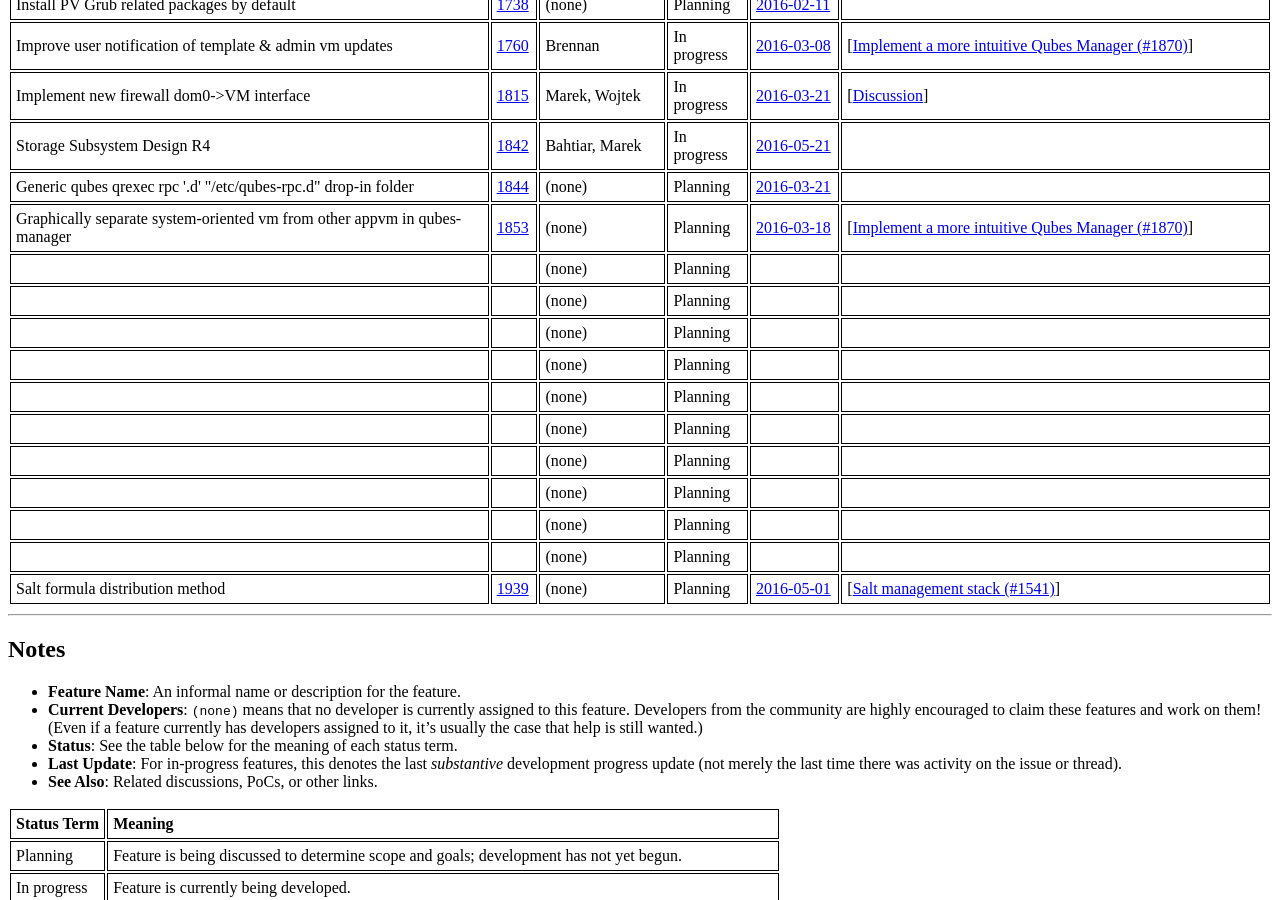
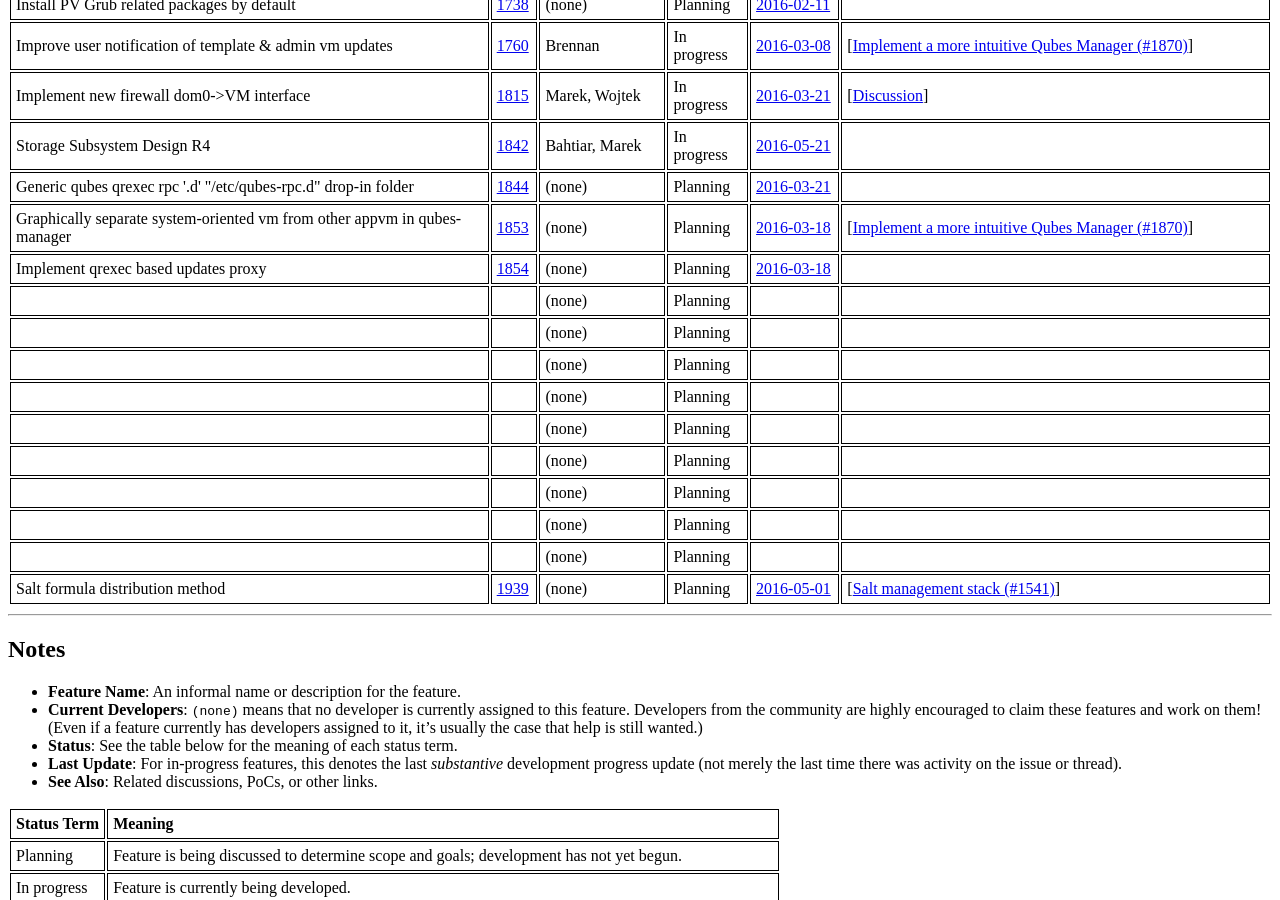
Before and after one commit to QubesOS/qubes-issues, a Jekyll site: the page built from index.md, in a window 1280 px wide and 900 px high, scrolled down 2632 px. Built offline with Jekyll 4.4.1, drawn with Linux system fonts in a browser that asks for light colours.

Commit message:
Track #1854

```diff
--- a/_data/features.yml
+++ b/_data/features.yml
@@ -1142,15 +1142,15 @@
   - desc   :
     url    :
 
-- name   :
-  issue  :
+- name   : Implement qrexec based updates proxy
+  issue  : 1854
   devs   :
   status :
-    term   :
+    term   : Planning
     url    :
   updated:
-    date   :
-    url    :
+    date   : 2016-03-18
+    url    : https://github.com/QubesOS/qubes-issues/issues/1854#issue-141896058
   info   :
   - desc   :
     url    :
```
